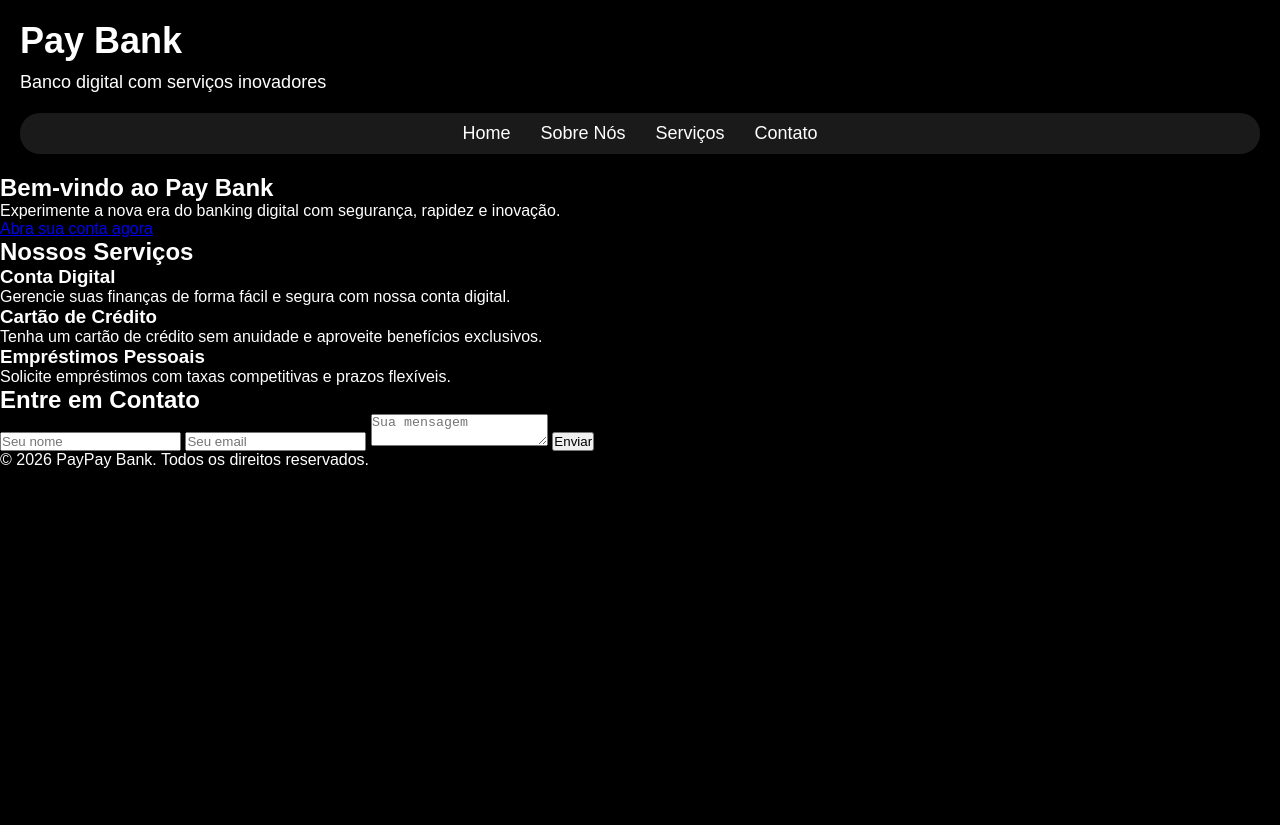
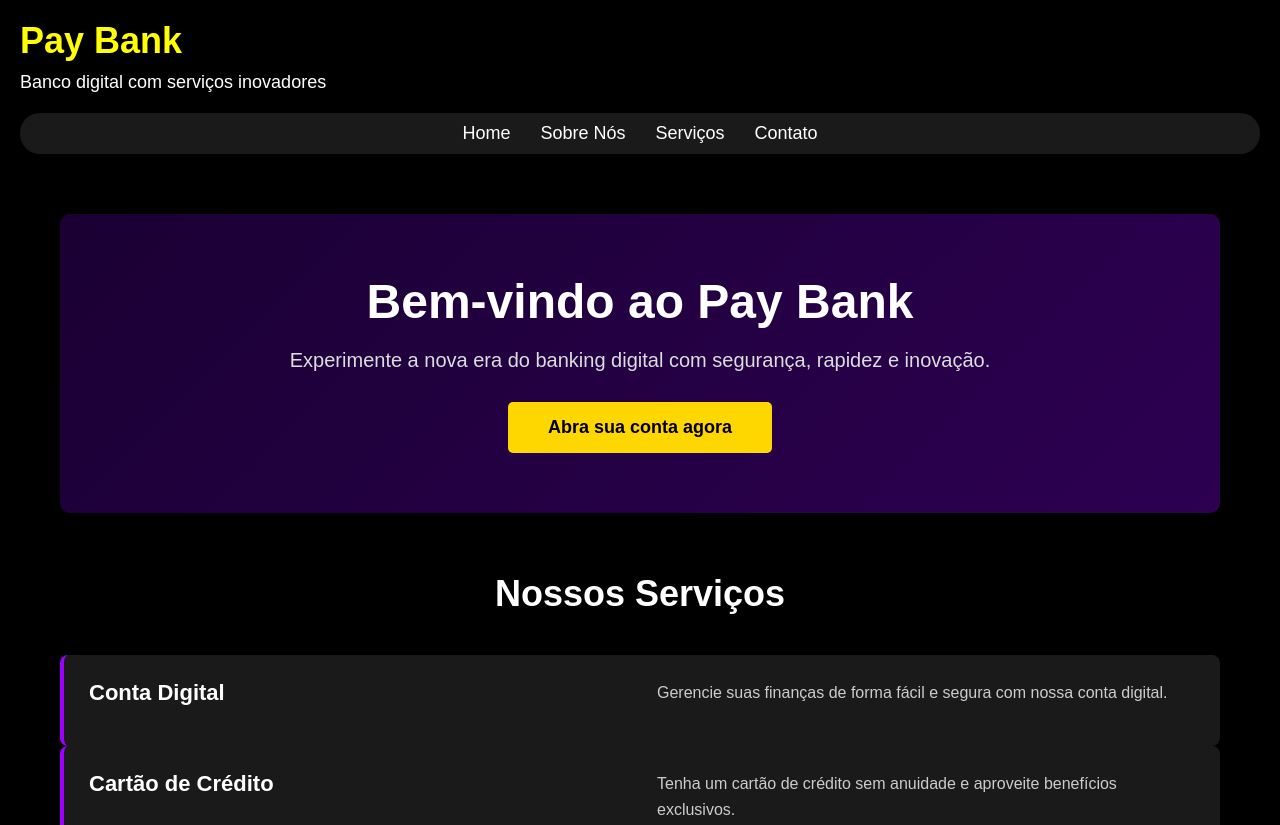
Before and after one commit to jaime034/Projeto---criacao-de-site-de-banco, a plain HTML site: page Projeto - Criação Página de Banco/index.html in a window 1280 px wide. Shown: the top 825 px of the page. Before the commit the page ends 800 px from the top, so only its background shows below. Drawn offline with Linux system fonts and the light colour scheme.

Commit message:
Refactor CSS styles for improved design

```diff
--- a/Projeto - Criação Página de Banco/style.css
+++ b/Projeto - Criação Página de Banco/style.css
@@ -1,4 +1,3 @@
-@import url('https://fonts.googleapis.com/css2?family=Libre+Baskerville:ital,wght@0,400..700;1,400..700&family=Poppins:ital,wght@0,100;0,200;0,300;0,400;0,500;0,600;0,700;0,800;0,900;1,100;1,200;1,300;1,400;1,500;1,600;1,700;1,800;1,900&family=Titillium+Web:ital,wght@0,200;0,300;0,400;0,600;0,700;0,900;1,200;1,300;1,400;1,600;1,700&display=swap');
 * {
     margin: 0;
     padding: 0;
@@ -6,7 +5,7 @@
 }
 
 body {
-    font-family: Arial, sans-serif;
+    font-family: Arial;
     background-color: #000000;
     color: white;
 }
@@ -16,6 +15,7 @@ header h1 {
     margin-bottom: 10px;
     display: flex;
     justify-content: flex-start;
+    color: yellow;
 }
 
 header p {
@@ -53,5 +53,154 @@ nav a {
 }
 
 nav a:hover {
+    color: purple;
+}
+
+main {
+    max-width: 1200px;
+    margin: 0 auto;
+    padding: 40px 20px;
+}
+
+.hero {
+    text-align: center;
+    padding: 60px 20px;
+    background: linear-gradient(135deg, #1a0033 0%, #2d0052 100%);
+    border-radius: 10px;
+    margin-bottom: 60px;
+}
+
+.hero h2 {
+    font-size: 48px;
+    margin-bottom: 20px;
+    color: #fff;
+}
+
+.hero p {
+    font-size: 20px;
+    margin-bottom: 30px;
+    color: #ddd;
+}
+
+.btn {
+    display: inline-block;
+    background-color: gold;
+    color: #000;
+    padding: 15px 40px;
+    text-decoration: none;
+    border-radius: 5px;
+    font-weight: bold;
+    font-size: 18px;
+
+}
+
+.btn:hover {
+    background-color: rgb(255, 255, 255);
+    transition: 0.2s ;
+}
+
+.services {
+    margin-bottom: 60px;
+}
+
+.services h2 {
+    font-size: 36px;
+    text-align: center;
+    margin-bottom: 40px;
+    color: rgb(255, 255, 255);
+}
+
+.services > div {
+    display: grid;
+    grid-template-columns: repeat(auto-fit, minmax(300px, 1fr));
+    gap: 30px;
+}
+
+.service-item {
+    background-color: #1a1a1a;
+    padding: 25px;
+    border-radius: 8px;
+    border-left: 4px solid rgb(157, 0, 255);
+
+}
+
+.service-item h3 {
+    color: rgb(255, 255, 255);
+    margin-bottom: 15px;
+    font-size: 22px;
+}
+
+.service-item p {
+    color: #ccc;
+    line-height: 1.6;
+}
+
+.contact {
+    background-color: #1a1a1a;
+    padding: 40px;
+    border-radius: 8px;
+}
+
+.contact h2 {
+    text-align: center;
+    margin-bottom: 30px;
     color: gold;
+    font-size: 36px;
 }
+
+form {
+    max-width: 600px;
+    margin: 0 auto;
+    display: flex;
+    flex-direction: column;
+    gap: 20px;
+}
+
+input[type="text"],
+input[type="email"],
+textarea {
+    padding: 12px;
+    border: 1px solid #444;
+    border-radius: 5px;
+    background-color: #0a0a0a;
+    color: #fff;
+    font-size: 16px;
+    font-family: Arial, sans-serif;
+}
+
+input[type="text"]::placeholder,
+input[type="email"]::placeholder,
+textarea::placeholder {
+    color: rgb(255, 255, 255);
+}
+
+textarea {
+    resize: vertical;
+    min-height: 80px;
+}
+
+button[type="submit"] {
+    background-color: gold;
+    color: #000;
+    padding: 12px 30px;
+    border: none;
+    border-radius: 5px;
+    font-weight: bold;
+    font-size: 18px;
+    cursor: pointer;
+    transition: all 0.3s ease;
+}
+
+button[type="submit"]:hover {
+    background-color: #ffd700;
+
+}
+
+footer {
+    background-color: black;
+    text-align: center;
+    padding: 20px;
+    margin-top: 60px;
+    border-top: 1px solid #333;
+    color: #999;
+}
```
